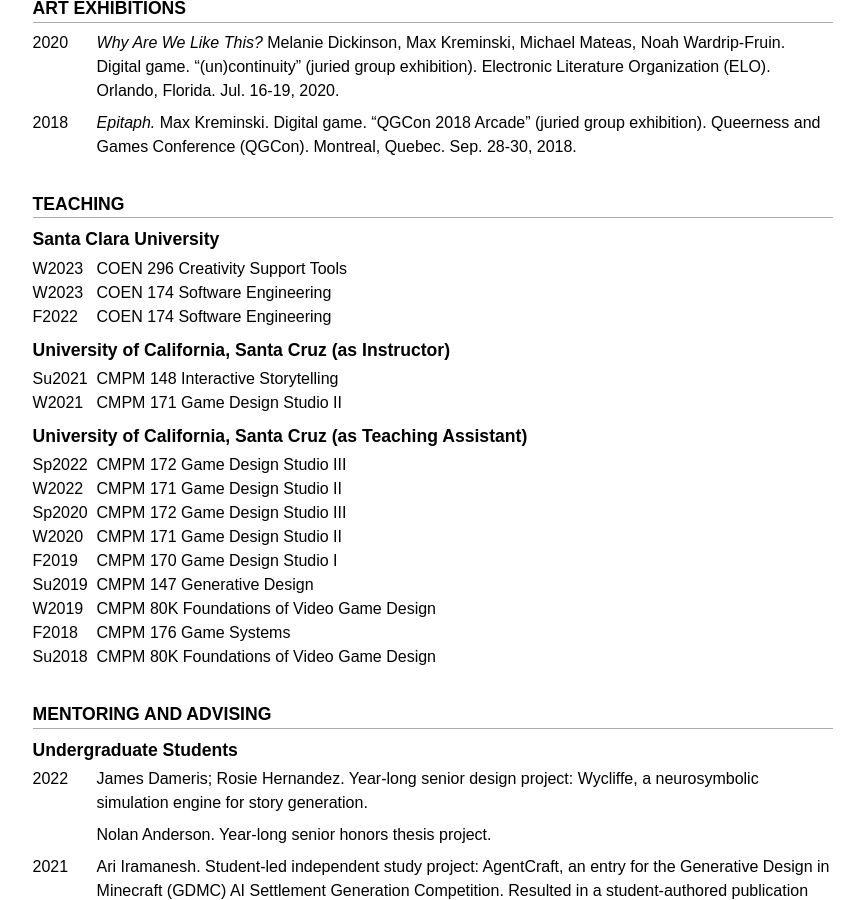
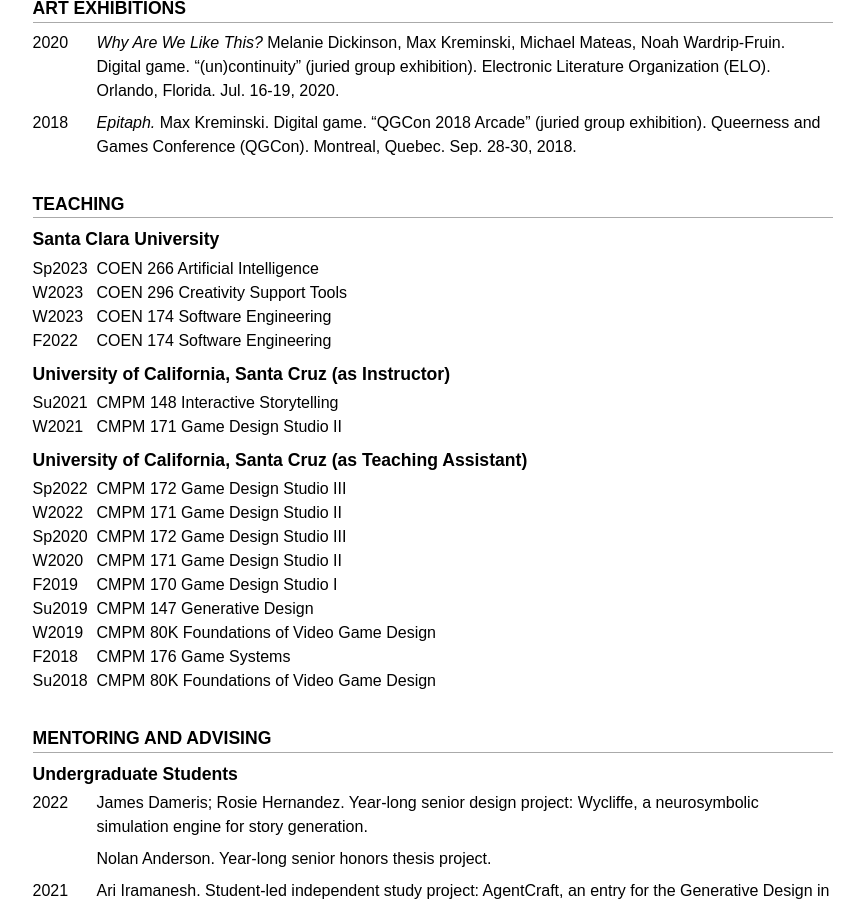
Before and after one commit to mkremins/mkremins.github.io, a Jekyll site: the page built from cv/index.html, in a window 1280 px wide and 900 px high, scrolled down 7229 px. Shown: the whole window, without its empty margins (207-1067 px from the left). Built offline with Jekyll 4.4.1, drawn with Linux system fonts in a browser that asks for light colours; some web fonts are replaced.

Commit message:
Add Sp2023 course to CV

```diff
--- a/cv/index.html
+++ b/cv/index.html
@@ -250,6 +250,10 @@ layout: null
       <h2>Teaching</h2>
       <h3>Santa Clara University</h3>
       <div class="oneline-entries">
+        <div class="dated-entry">
+          <div class="dated-date">Sp2023</div>
+          <div class="dated-content">COEN 266 Artificial Intelligence</div>
+        </div>
         <div class="dated-entry">
           <div class="dated-date">W2023</div>
           <div class="dated-content">COEN 296 Creativity Support Tools</div>
```
